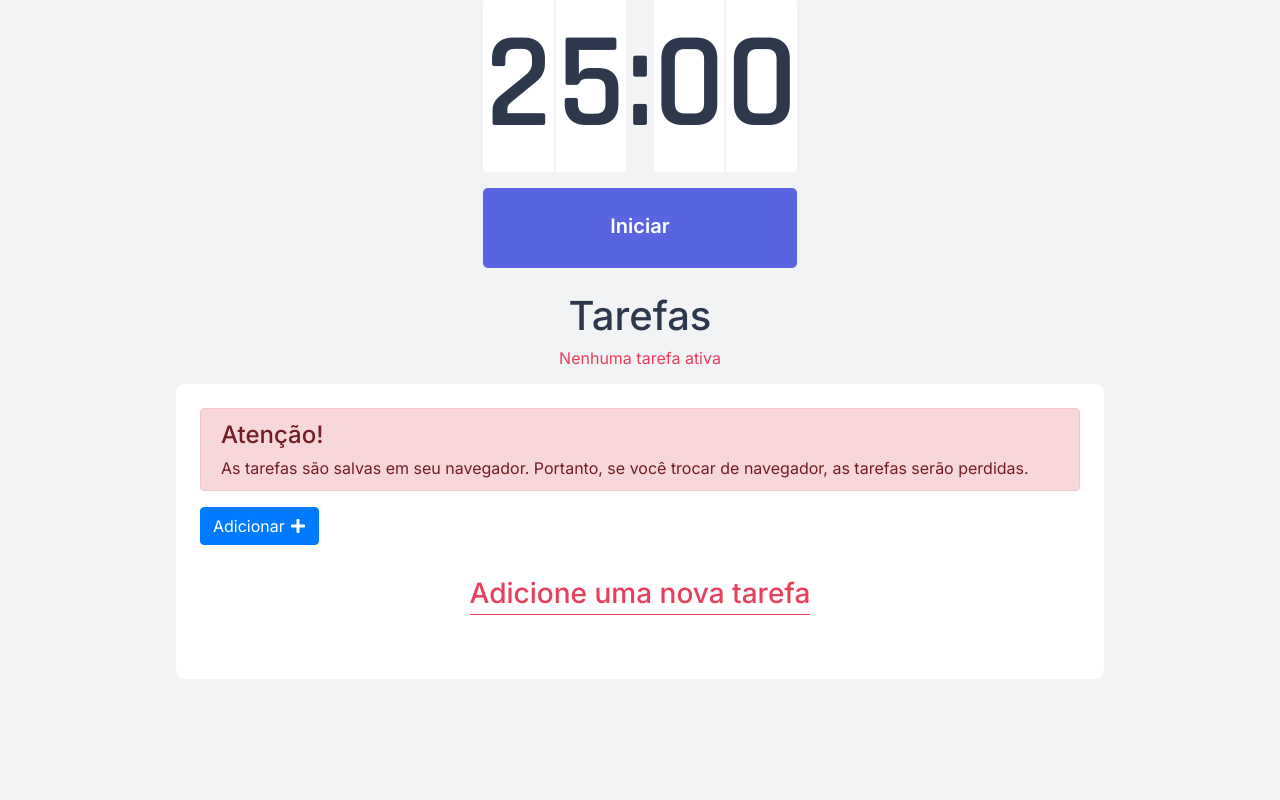
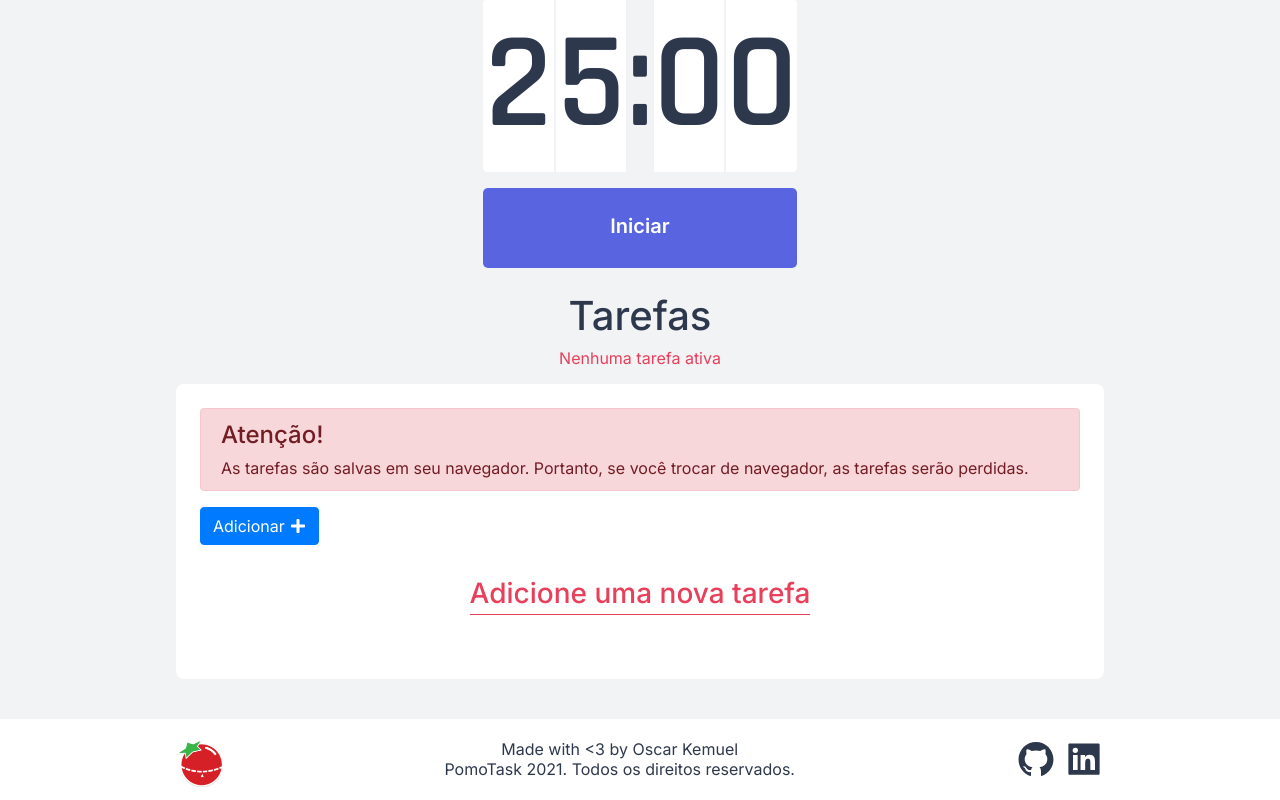
Before and after one commit to oscarkemuel/pomotask-app-web, a Next.js app: page / in a window 1280 px wide. Shown: the part 218-1018 px from the top of the page. Before the commit the page ends 937 px from the top, so only its background shows below. Built offline with nearby package versions, Linux system fonts and the light colour scheme.

Commit message:
add Footer

```diff
--- /dev/null
+++ b/src/components/Footer.tsx
@@ -0,0 +1,38 @@
+import React from 'react';
+import { AiFillGithub, AiFillLinkedin } from 'react-icons/ai';
+import { Container } from '../styles/components/Footer';
+
+const Header: React.FC = () => {
+  return (
+    <Container>
+      <nav>
+        <img src="images/logo.png" alt="PomoTask" />
+
+        <div>
+          <p>Made with {'<3'} by Oscar Kemuel</p>
+          <p>
+            PomoTask {new Date().getFullYear()}. Todos os direitos reservados.
+          </p>
+        </div>
+
+        <div className="links">
+          <a
+            href="http://github.com/oscarkemuel"
+            target="_blank"
+            rel="noopener noreferrer">
+            <AiFillGithub />
+          </a>
+
+          <a
+            href="https://br.linkedin.com/in/oscar-kemuel"
+            target="_blank"
+            rel="noopener noreferrer">
+            <AiFillLinkedin />
+          </a>
+        </div>
+      </nav>
+    </Container>
+  );
+};
+
+export default Header;
--- a/src/pages/index.tsx
+++ b/src/pages/index.tsx
@@ -8,6 +8,7 @@ import { TaskContext } from '../context/TaskContext';
 import ListTasks from '../components/ListTasks';
 
 import { CountdownProvider } from '../context/TaskCountdown';
+import Footer from '../components/Footer';
 
 const Home: React.FC = () => {
   const { pendingTasks, progress } = useContext(TaskContext);
@@ -38,6 +39,8 @@ const Home: React.FC = () => {
           <ListTasks />
         </CountdownProvider>
       </Container>
+
+      <Footer />
     </>
   );
 };
--- a/src/pages/pomodoro.tsx
+++ b/src/pages/pomodoro.tsx
@@ -3,6 +3,7 @@ import Head from 'next/head';
 import { Card } from 'react-bootstrap';
 import { Container } from '../styles/pages/Home';
 import { Content } from '../styles/pages/Pomodoro';
+import Footer from '../components/Footer';
 
 const Home: React.FC = () => {
   return (
@@ -57,6 +58,7 @@ const Home: React.FC = () => {
           </div>
         </Content>
       </Container>
+      <Footer />
     </>
   );
 };
--- /dev/null
+++ b/src/styles/components/Footer.ts
@@ -0,0 +1,35 @@
+import styled from 'styled-components';
+
+export const Container = styled.footer`
+  background: ${(props) => props.theme.colors.primary};
+
+  img {
+    height: 3rem;
+    margin-top: 0.5rem;
+  }
+
+  .links {
+    display: flex;
+    gap: 0.5rem;
+    svg {
+      font-size: 2.5rem;
+    }
+  }
+
+  .switch {
+    margin-top: 1.5rem;
+  }
+
+  nav {
+    display: flex;
+    align-items: center;
+    justify-content: space-between;
+    max-width: 992px;
+    padding: 0.8rem 2rem 0.8rem 2rem;
+    margin: 0 auto;
+  }
+
+  p {
+    text-align: center;
+  }
+`;
```
